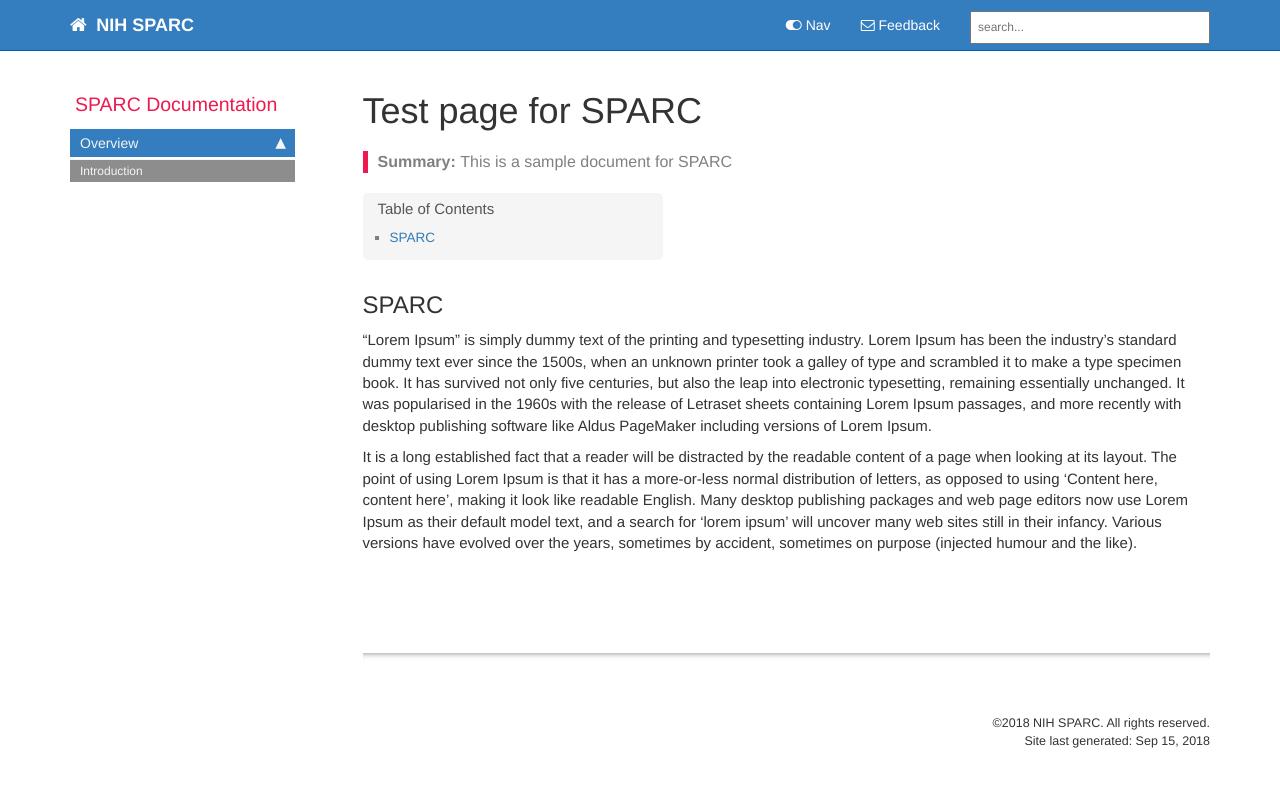
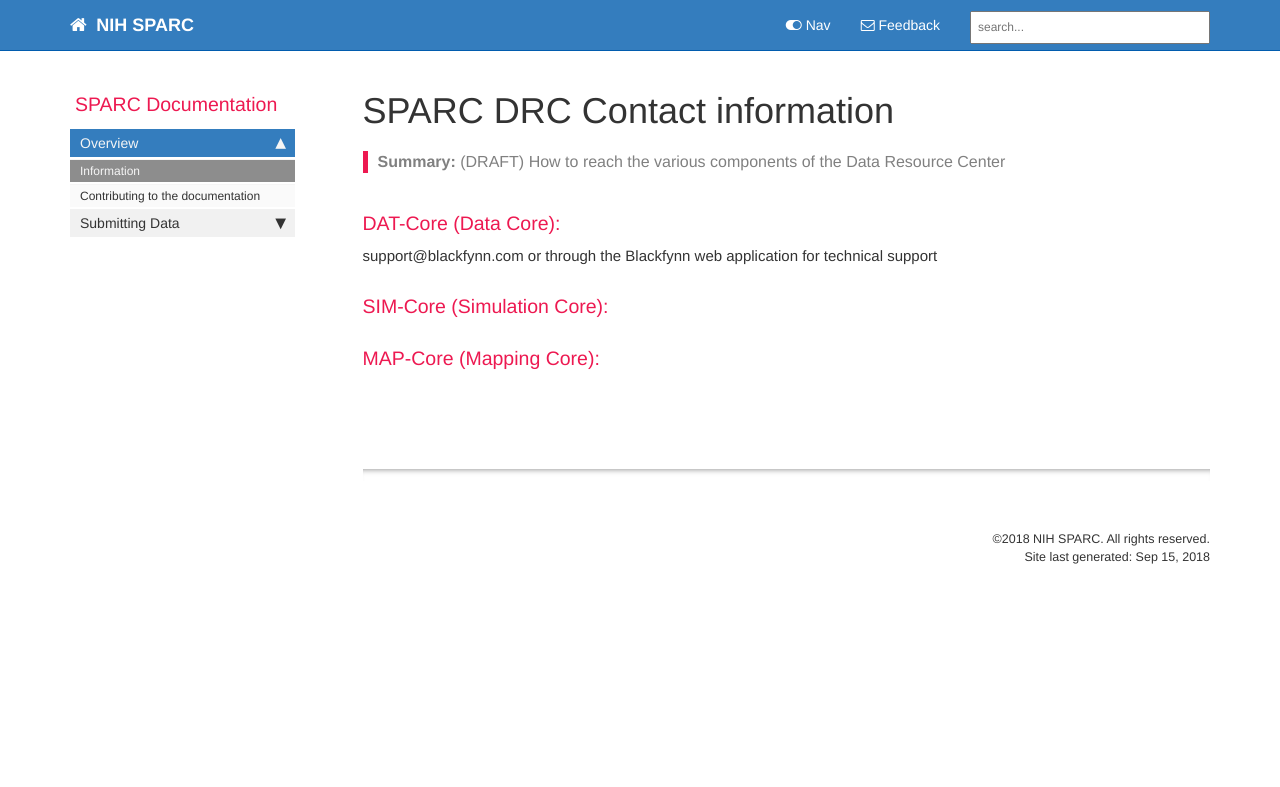
Before and after one commit to tgbugs/docs.sparc.science, a Jekyll site: the page built from pages/general/introduction.md, in a window 1280 px wide. Shown: the top 787 px of the page. Built offline with Jekyll 4.4.1, drawn with Linux system fonts in a browser that asks for light colours; nearby versions of some CDN libraries; comment, search, counter and statistics services are not loaded.

Commit message:
update submit_data

```diff
--- a/pages/general/introduction.md
+++ b/pages/general/introduction.md
@@ -1,14 +1,17 @@
 ---
-title: Test page for SPARC
+title: SPARC DRC Contact information
 keywords: SPARC
-summary: "This is a sample document for SPARC"
+toc: false
+summary: "(DRAFT) How to reach the various components of the Data Resource Center"
 sidebar: sparc_sidebar
 permalink: introduction.html
-folder: sparc
+folder: general
 ---
 
-## SPARC
+### DAT-Core (Data Core):
+support@blackfynn.com or through the Blackfynn web application for technical support
 
-"Lorem Ipsum" is simply dummy text of the printing and typesetting industry. Lorem Ipsum has been the industry's standard dummy text ever since the 1500s, when an unknown printer took a galley of type and scrambled it to make a type specimen book. It has survived not only five centuries, but also the leap into electronic typesetting, remaining essentially unchanged. It was popularised in the 1960s with the release of Letraset sheets containing Lorem Ipsum passages, and more recently with desktop publishing software like Aldus PageMaker including versions of Lorem Ipsum.
+### SIM-Core (Simulation Core):
 
-It is a long established fact that a reader will be distracted by the readable content of a page when looking at its layout. The point of using Lorem Ipsum is that it has a more-or-less normal distribution of letters, as opposed to using 'Content here, content here', making it look like readable English. Many desktop publishing packages and web page editors now use Lorem Ipsum as their default model text, and a search for 'lorem ipsum' will uncover many web sites still in their infancy. Various versions have evolved over the years, sometimes by accident, sometimes on purpose (injected humour and the like).
+
+### MAP-Core (Mapping Core):
```
Also changed, not shown: _data/sidebars/sparc_sidebar.yml (+11 -1 lines), index.md (+5 -4 lines), pages/dat_core/submit_data.md (added, +13 -0 lines), pages/general/doc_contribute.md (added, +36 -0 lines).
